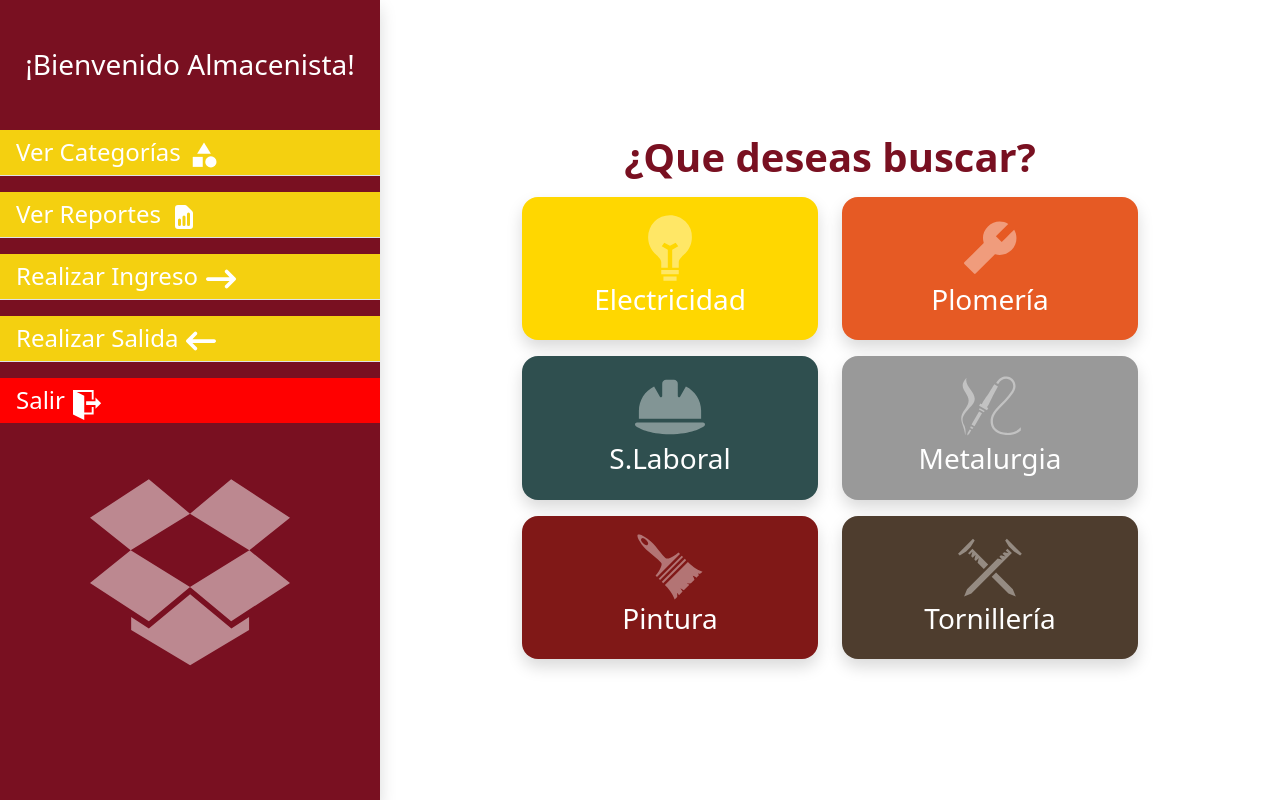
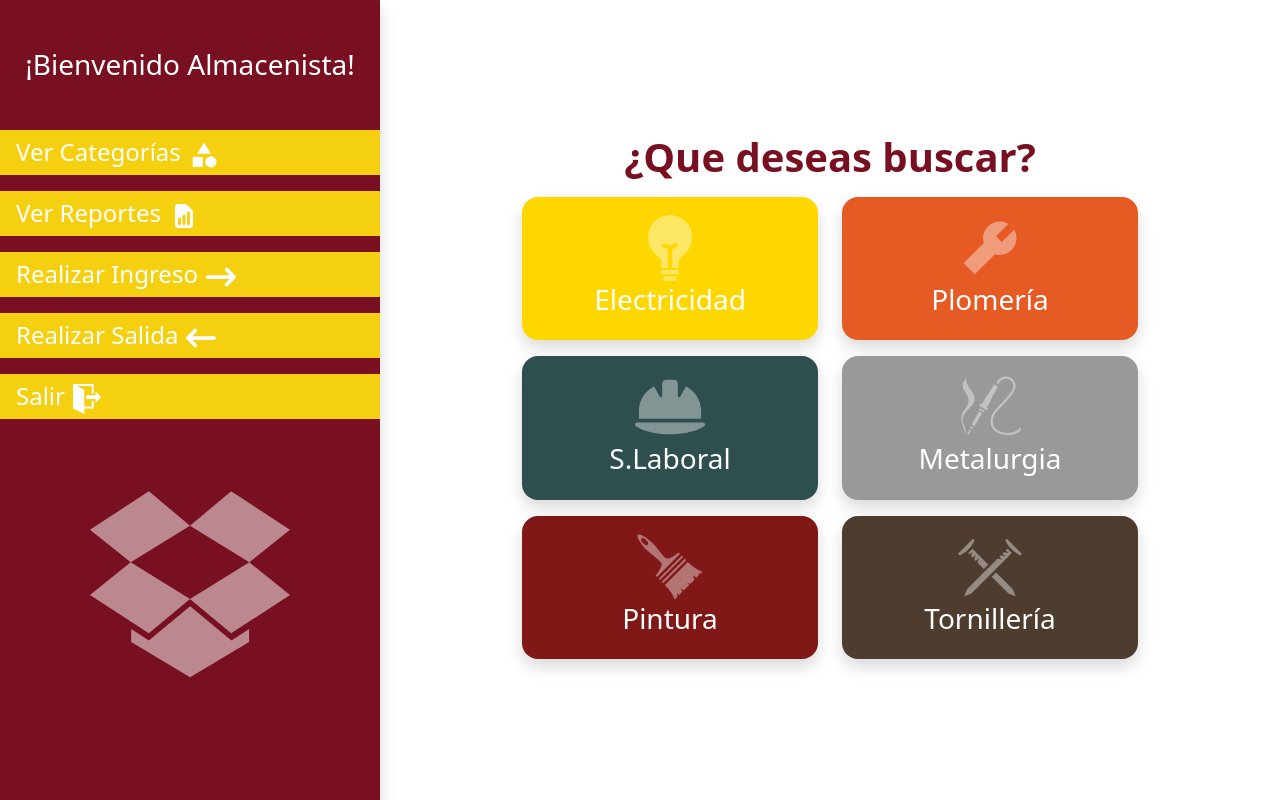
Before and after one commit to Anthonynino/TeneriaFront, a React (Vite) app: page /homepage in a window 1280 px wide. Built offline with nearby package versions, Linux system fonts and the light colour scheme.

Commit message:
Homepage Modified

```diff
--- a/src/App.css
+++ b/src/App.css
@@ -1,5 +1,11 @@
 .form-login {
   width: 26rem !important;
+}
+
+.menu {
+  background: #791021;
+  width: 380px;
+  height: 100%;
 }
 
 .logo {
@@ -22,3 +28,10 @@
 .no-underline {
   text-decoration: none !important;
 }
+
+.card-scale {
+  transition: all 0.5s;
+  &:hover {
+    transform: scale(1.03);
+  }
+}
--- /dev/null
+++ b/src/json/AllObjects.jsx
@@ -0,0 +1,83 @@
+import { MdCategory } from "react-icons/md";
+import { HiDocumentReport } from "react-icons/hi";
+import { ImExit } from "react-icons/im";
+import { FaArrowRightLong } from "react-icons/fa6";
+import { FaArrowLeftLong } from "react-icons/fa6";
+import { IoBulbSharp } from "react-icons/io5";
+import { FaHelmetSafety } from "react-icons/fa6";
+import { AiFillTool } from "react-icons/ai";
+import { GiSolderingIron } from "react-icons/gi";
+import { GiLargePaintBrush } from "react-icons/gi";
+import { GiNails } from "react-icons/gi";
+
+export const cards = [
+      {
+        id: 0,
+        title: "Electricidad",
+        color: "#FFD700",
+        icon: <IoBulbSharp size={70}/>,
+      },
+      {
+        id: 1,
+        title: "Plomería",
+        color: "#E65A24",
+        icon: <AiFillTool  size={70}/>,
+      },
+      {
+        id: 2,
+        title: "S.Laboral",
+        color: "#2F4F4F",
+        icon: <FaHelmetSafety size={70}/>,
+      },
+      {
+        id: 3,
+        title: "Metalurgia",
+        color: " #999999",
+        icon: <GiSolderingIron size={70} />,
+      },
+      {
+        id: 4,
+        title: "Pintura",
+        color: "#801817",
+        icon: <GiLargePaintBrush size={70}/>,
+      },
+      {
+        id: 5,
+        title: "Tornillería",
+        color: "#4E3D2E",
+        icon: <GiNails size={70}/>,
+      },
+    ];
+
+  export const menuOption = [
+      {
+        id:0,
+        link: "/",
+        icon:<MdCategory className="position-absolute mx-2" style={{ top: "10px" }} size={30}/>,
+        title:"Ver Categorías"
+      },
+      {
+        id:1,
+        link: "/",
+        icon:<HiDocumentReport className="position-absolute mx-2" style={{ top: "10px" }} size={30}/>,
+        title:"Ver Reportes"
+      },
+      {
+        id:2,
+        link: "/",
+        icon:<FaArrowRightLong className="position-absolute mx-2" style={{ top: "10px" }} size={30}/>,
+        title:"Realizar Ingreso"
+      },
+      {
+        id:3,
+        link: "/",
+        icon:<FaArrowLeftLong className="position-absolute mx-2" style={{ top: "10px" }} size={30}/>,
+        title:"Realizar Salida"
+      },
+      {
+        id:4,
+        link: "/",
+        icon:<ImExit className="position-absolute mx-2" style={{ top: "10px" }} size={30}/>,
+        title:"Salir"
+      },
+    ]
--- a/src/pages/Homepage.jsx
+++ b/src/pages/Homepage.jsx
@@ -1,126 +1,26 @@
 import { Link } from "react-router-dom";
-import { MdCategory } from "react-icons/md";
-import { HiDocumentReport } from "react-icons/hi";
-import { ImExit } from "react-icons/im";
-import { FaArrowRightLong } from "react-icons/fa6";
-import { FaArrowLeftLong } from "react-icons/fa6";
 import { GrDropbox } from "react-icons/gr";
-import { IoBulbSharp } from "react-icons/io5";
-import { FaHelmetSafety } from "react-icons/fa6";
-import { AiFillTool } from "react-icons/ai";
-import { GiSolderingIron } from "react-icons/gi";
-import { GiLargePaintBrush } from "react-icons/gi";
-import { GiNails } from "react-icons/gi";
+import { cards, menuOption } from "../json/AllObjects";
 function Homepage() {
-  const cards = [
-    {
-      id: 0,
-      title: "Electricidad",
-      color: "#FFD700",
-      icon: <IoBulbSharp size={70}/>,
-    },
-    {
-      id: 1,
-      title: "Plomería",
-      color: "#E65A24",
-      icon: <AiFillTool  size={70}/>,
-    },
-    {
-      id: 2,
-      title: "S.Laboral",
-      color: "#2F4F4F",
-      icon: <FaHelmetSafety size={70}/>,
-    },
-    {
-      id: 3,
-      title: "Metalurgia",
-      color: " #999999",
-      icon: <GiSolderingIron size={70} />,
-    },
-    {
-      id: 4,
-      title: "Pintura",
-      color: "#801817",
-      icon: <GiLargePaintBrush size={70}/>,
-    },
-    {
-      id: 5,
-      title: "Tornillería",
-      color: "#4E3D2E",
-      icon: <GiNails size={70}/>,
-    },
-  ];
   return (
     <>
       <div className="vh-100 d-flex">
         <div
-          className="shadow"
-          style={{ background: "#791021", width: "380px", height: "100%" }}
-        >
+          className="shadow menu">
           <h3 className="text-white text-center pt-5 mb-5">
             ¡Bienvenido Almacenista!
           </h3>
           <ul className="list-group list-group-flush">
+            {menuOption.map((opt) => (
             <Link
-              to="/"
+              to={opt.link}
               className="position-relative list-group-item fw-bold mb-3 text-white"
-              style={{ background: "#F4D010" }}
+              style={{ background: "#F4D010", border: "0"}}
             >
-              <h4 className="d-inline">Ver Categorías</h4>
-              <MdCategory
-                className="position-absolute mx-2"
-                style={{ top: "10px" }}
-                size={30}
-              />
+              <h4 className="d-inline">{opt.title}</h4>
+            {opt.icon}
             </Link>
-            <Link
-              to="/"
-              className="position-relative list-group-item fw-bold mb-3 text-white"
-              style={{ background: "#F4D010" }}
-            >
-              <h4 className="d-inline">Ver Reportes</h4>
-              <HiDocumentReport
-                className="position-absolute mx-2"
-                style={{ top: "10px" }}
-                size={30}
-              />
-            </Link>
-            <Link
-              to="/"
-              className="position-relative list-group-item fw-bold mb-3 text-white"
-              style={{ background: "#F4D010" }}
-            >
-              <h4 className="d-inline">Realizar Ingreso</h4>
-              <FaArrowRightLong
-                className="position-absolute mx-2"
-                style={{ top: "10px" }}
-                size={30}
-              />
-            </Link>
-            <Link
-              to="/"
-              className="position-relative list-group-item fw-bold mb-3 text-white"
-              style={{ background: "#F4D010" }}
-            >
-              <h4 className="d-inline">Realizar Salida</h4>
-              <FaArrowLeftLong
-                className="position-absolute mx-2 "
-                style={{ top: "10px" }}
-                size={30}
-              />
-            </Link>
-            <Link
-              to="/"
-              className="position-relative list-group-item fw-bold text-white"
-              style={{ background: "#ff0000" }}
-            >
-              <h4 className="d-inline">Salir</h4>
-              <ImExit
-                className="position-absolute mx-2"
-                style={{ top: "12px" }}
-                size={30}
-              />
-            </Link>
+          ))}
           </ul>
           <div className="text-white text-center mt-5">
             <GrDropbox style={{ opacity: "0.5" }} size={200} />
@@ -140,7 +40,7 @@ function Homepage() {
                   style={{
                     background: card.color,
                   }}
-                  className="no-line text-white p-3 my-2 rounded-4 shadow"
+                  className="no-line text-white p-3 my-2 rounded-4 shadow card-scale"
                   type="button"
                 >
                   <div
```
